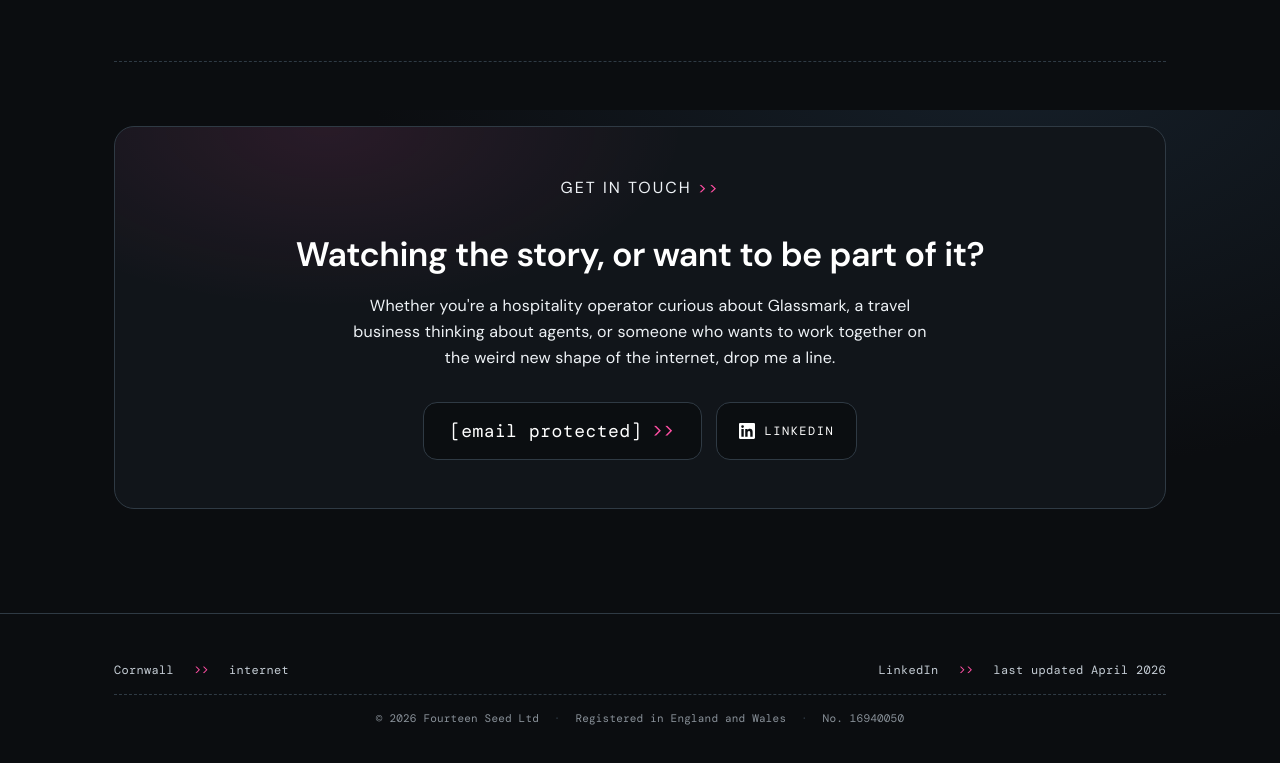
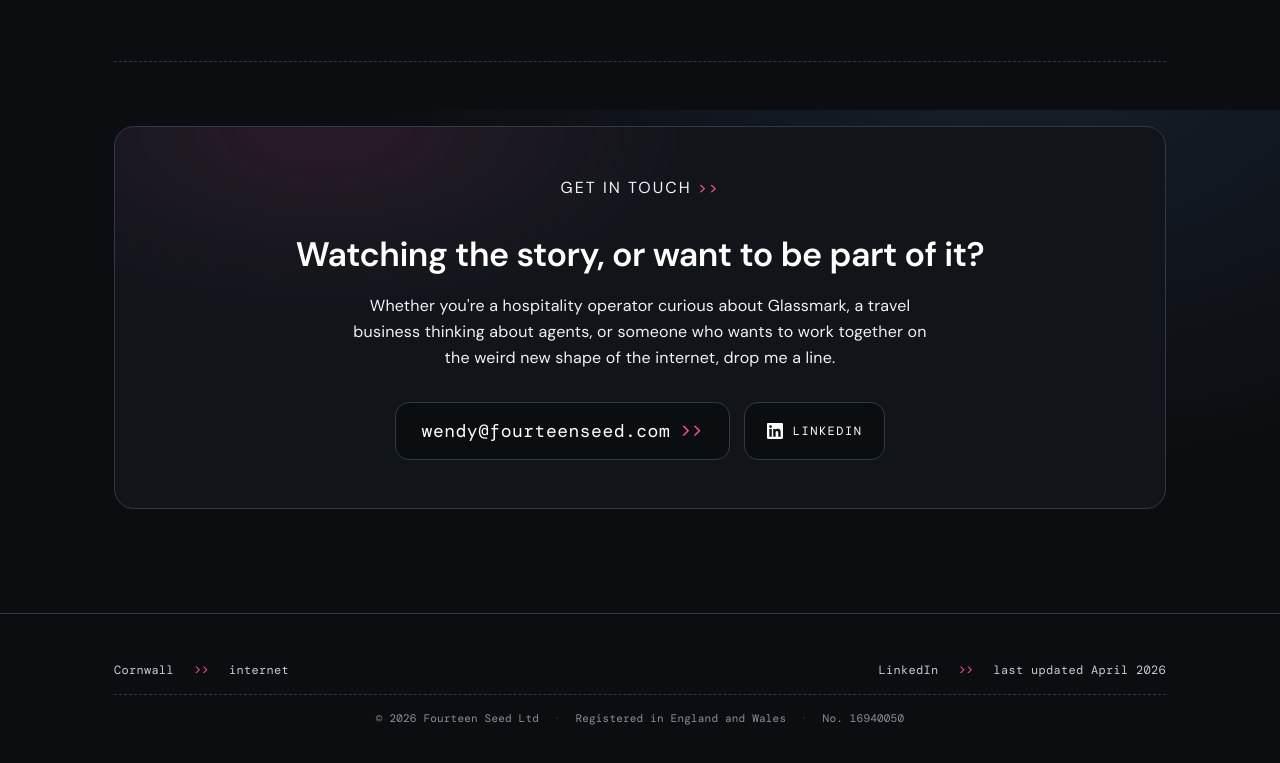
Before and after one commit to fourteenseed/fourteen-seed, a plain HTML site: page index.html in a window 1280 px wide. Shown: the part 2290-3053 px from the top of the page. Drawn offline with nearby package versions, Linux system fonts and the light colour scheme.

Commit message:
Update index.html
updating email address mailto:

```diff
--- a/index.html
+++ b/index.html
@@ -597,7 +597,7 @@ height="0" width="0" style="display:none;visibility:hidden"></iframe></noscript>
       <h2>Watching the story, or want to be part of it?</h2>
       <p>Whether you're a hospitality operator curious about Glassmark, a travel business thinking about agents, or someone who wants to work together on the weird new shape of the internet, drop me a line.</p>
       <div class="contact-row">
-        <a class="email" href="/cdn-cgi/l/email-protection#fb8c9e959f82bb9d948e898f9e9e95889e9e9fd5989496"><span class="__cf_email__" data-cfemail="f7809299938eb7919882858392929984929293d994989a">[email&#160;protected]</span> <span class="chev">&gt;&gt;</span></a>
+       <a class="email" href="mailto:wendy@fourteenseed.com">wendy@fourteenseed.com <span class="chev">&gt;&gt;</span></a>
         <a class="social-btn" href="https://www.linkedin.com/in/wendy-harris-72952628/" target="_blank" rel="noopener">
           <svg viewBox="0 0 24 24" xmlns="http://www.w3.org/2000/svg"><path d="M20.447 20.452h-3.554v-5.569c0-1.328-.027-3.037-1.852-3.037-1.853 0-2.136 1.445-2.136 2.939v5.667H9.351V9h3.414v1.561h.046c.477-.9 1.637-1.85 3.37-1.85 3.601 0 4.267 2.37 4.267 5.455v6.286zM5.337 7.433a2.062 2.062 0 01-2.063-2.065 2.063 2.063 0 112.063 2.065zm1.782 13.019H3.555V9h3.564v11.452zM22.225 0H1.771C.792 0 0 .774 0 1.729v20.542C0 23.227.792 24 1.771 24h20.451C23.2 24 24 23.227 24 22.271V1.729C24 .774 23.2 0 22.222 0h.003z"/></svg>
           LinkedIn
```
